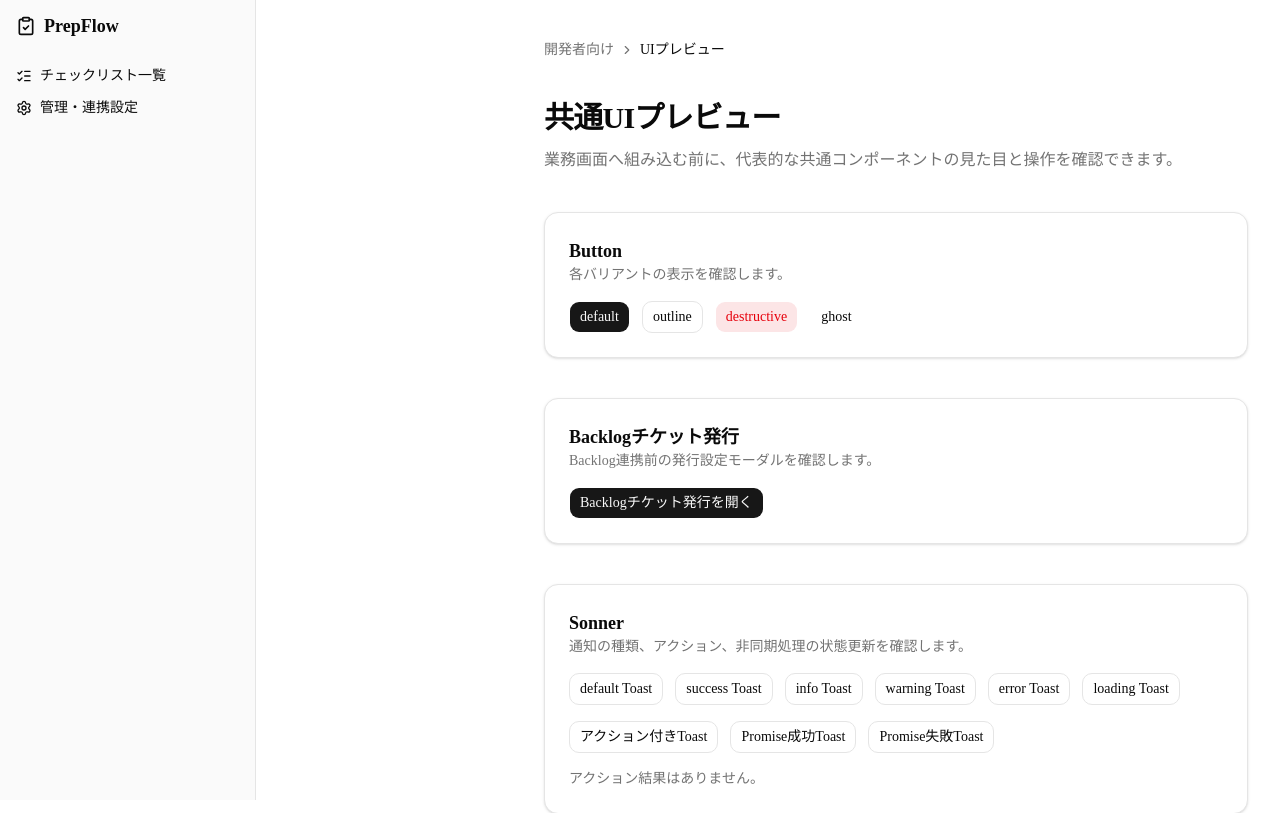
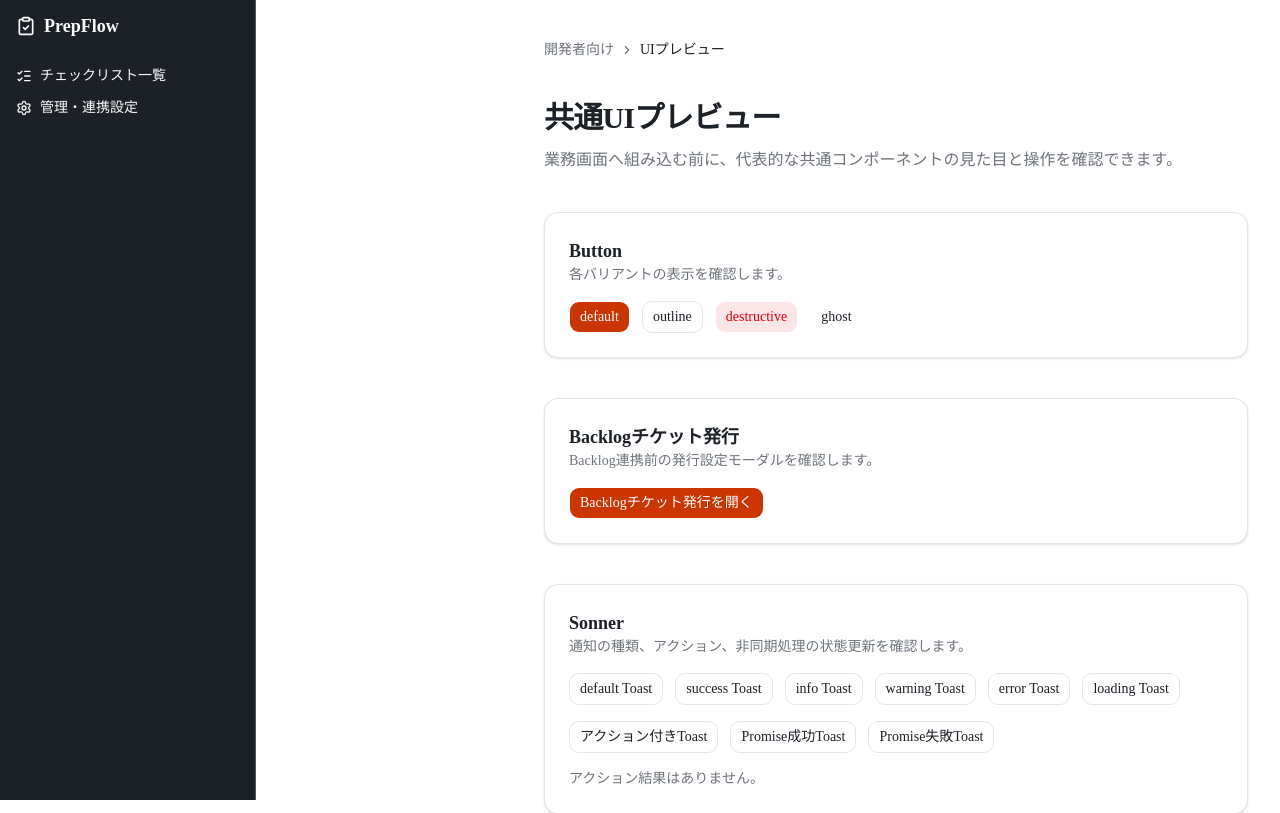
Before and after one commit to masaki-shinkawa-adglobe/hackathon-20260725, a Next.js app in the folder apps/web/: page /ui-preview in a window 1280 px wide. Shown: the top 813 px of the page. Built offline with nearby package versions, Linux system fonts and the light colour scheme.

Commit message:
feat(web): update shared theme colors

```diff
--- a/apps/web/src/app/globals.css
+++ b/apps/web/src/app/globals.css
@@ -57,71 +57,37 @@ body {
 
 :root {
   --background: oklch(1 0 0);
-  --foreground: oklch(0.145 0 0);
+  --foreground: oklch(0.241 0.015 264);
   --card: oklch(1 0 0);
-  --card-foreground: oklch(0.145 0 0);
+  --card-foreground: oklch(0.241 0.015 264);
   --popover: oklch(1 0 0);
-  --popover-foreground: oklch(0.145 0 0);
-  --primary: oklch(0.205 0 0);
-  --primary-foreground: oklch(0.985 0 0);
-  --secondary: oklch(0.97 0 0);
-  --secondary-foreground: oklch(0.205 0 0);
-  --muted: oklch(0.97 0 0);
-  --muted-foreground: oklch(0.556 0 0);
-  --accent: oklch(0.97 0 0);
-  --accent-foreground: oklch(0.205 0 0);
+  --popover-foreground: oklch(0.241 0.015 264);
+  --primary: oklch(0.553 0.195 38.402);
+  --primary-foreground: oklch(1 0 0);
+  --secondary: oklch(0.967 0.003 264);
+  --secondary-foreground: oklch(0.241 0.015 264);
+  --muted: oklch(0.967 0.003 264);
+  --muted-foreground: oklch(0.553 0.016 264);
+  --accent: oklch(0.967 0.003 264);
+  --accent-foreground: oklch(0.241 0.015 264);
   --destructive: oklch(0.577 0.245 27.325);
-  --border: oklch(0.922 0 0);
-  --input: oklch(0.922 0 0);
-  --ring: oklch(0.708 0 0);
+  --border: oklch(0.922 0.004 264);
+  --input: oklch(0.922 0.004 264);
+  --ring: oklch(0.553 0.195 38.402);
   --chart-1: oklch(0.87 0 0);
   --chart-2: oklch(0.556 0 0);
   --chart-3: oklch(0.439 0 0);
   --chart-4: oklch(0.371 0 0);
   --chart-5: oklch(0.269 0 0);
   --radius: 0.625rem;
-  --sidebar: oklch(0.985 0 0);
-  --sidebar-foreground: oklch(0.145 0 0);
-  --sidebar-primary: oklch(0.205 0 0);
-  --sidebar-primary-foreground: oklch(0.985 0 0);
-  --sidebar-accent: oklch(0.97 0 0);
-  --sidebar-accent-foreground: oklch(0.205 0 0);
-  --sidebar-border: oklch(0.922 0 0);
-  --sidebar-ring: oklch(0.708 0 0);
-}
-
-.dark {
-  --background: oklch(0.145 0 0);
-  --foreground: oklch(0.985 0 0);
-  --card: oklch(0.205 0 0);
-  --card-foreground: oklch(0.985 0 0);
-  --popover: oklch(0.205 0 0);
-  --popover-foreground: oklch(0.985 0 0);
-  --primary: oklch(0.922 0 0);
-  --primary-foreground: oklch(0.205 0 0);
-  --secondary: oklch(0.269 0 0);
-  --secondary-foreground: oklch(0.985 0 0);
-  --muted: oklch(0.269 0 0);
-  --muted-foreground: oklch(0.708 0 0);
-  --accent: oklch(0.269 0 0);
-  --accent-foreground: oklch(0.985 0 0);
-  --destructive: oklch(0.704 0.191 22.216);
-  --border: oklch(1 0 0 / 10%);
-  --input: oklch(1 0 0 / 15%);
-  --ring: oklch(0.556 0 0);
-  --chart-1: oklch(0.87 0 0);
-  --chart-2: oklch(0.556 0 0);
-  --chart-3: oklch(0.439 0 0);
-  --chart-4: oklch(0.371 0 0);
-  --chart-5: oklch(0.269 0 0);
-  --sidebar: oklch(0.205 0 0);
+  --sidebar: oklch(0.241 0.015 264);
   --sidebar-foreground: oklch(0.985 0 0);
-  --sidebar-primary: oklch(0.488 0.243 264.376);
-  --sidebar-primary-foreground: oklch(0.985 0 0);
-  --sidebar-accent: oklch(0.269 0 0);
+  --sidebar-primary: oklch(0.553 0.195 38.402);
+  --sidebar-primary-foreground: oklch(1 0 0);
+  --sidebar-accent: oklch(0.553 0.195 38.402);
   --sidebar-accent-foreground: oklch(0.985 0 0);
-  --sidebar-border: oklch(1 0 0 / 10%);
-  --sidebar-ring: oklch(0.556 0 0);
+  --sidebar-border: oklch(0.451 0.016 264);
+  --sidebar-ring: oklch(0.553 0.195 38.402);
 }
 
 @layer base {
```
